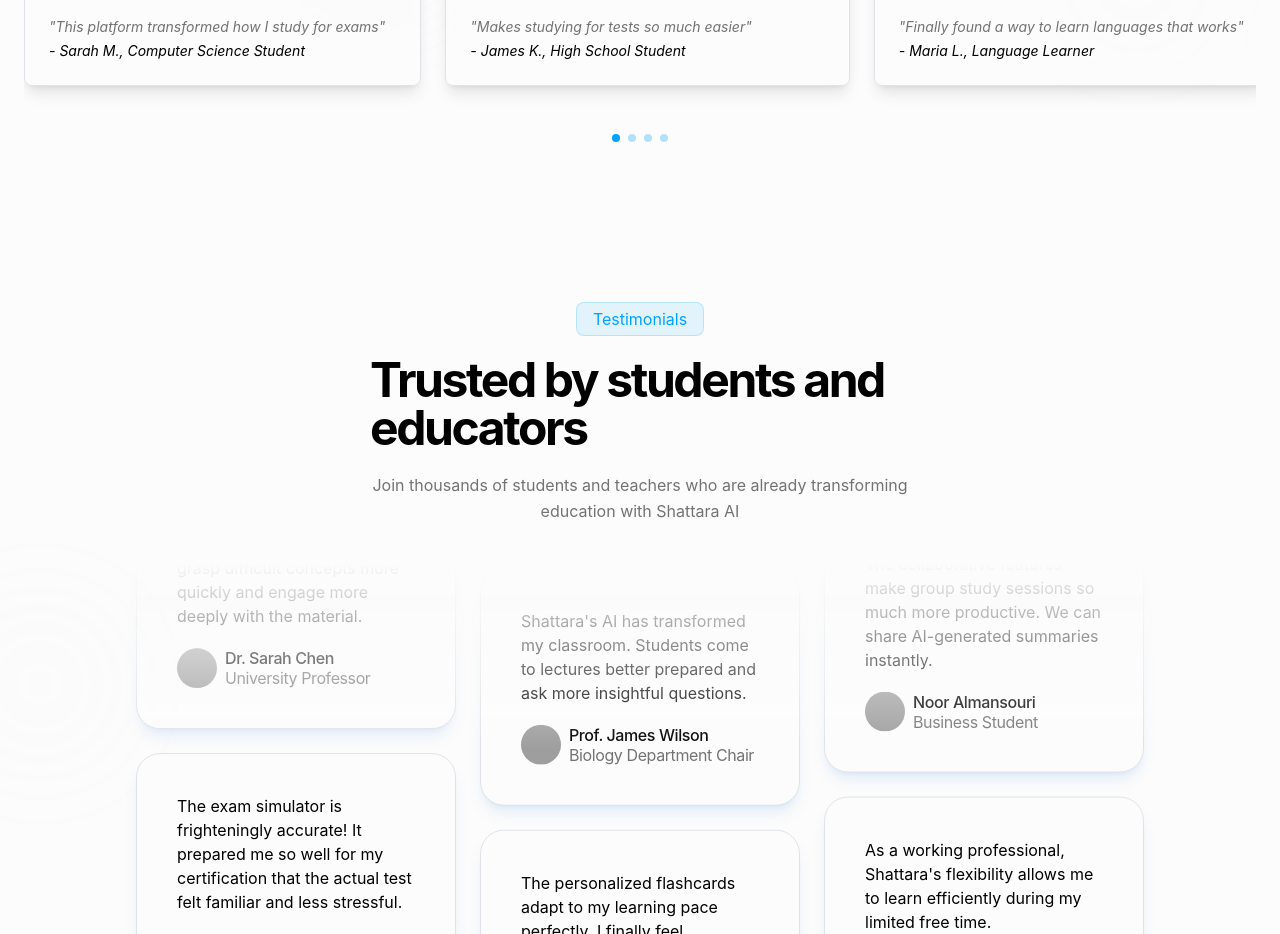
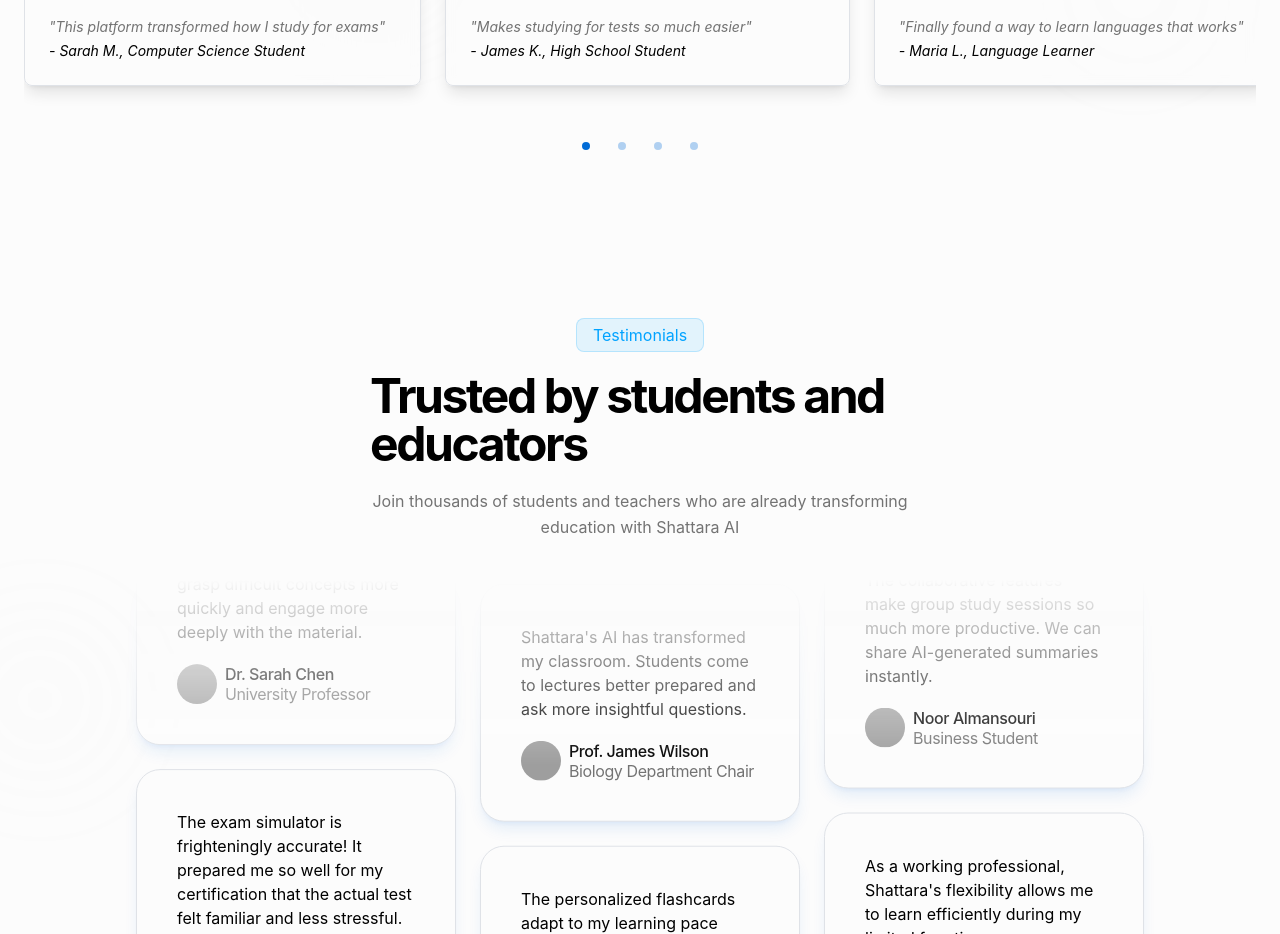
Before and after one commit to azzamalis/shattaraai, a React (Vite) app: page / in a window 1280 px wide. Shown: the part 3360-4294 px from the top of the page. Built offline with nearby package versions, Linux system fonts and the light colour scheme; grey boxes are pictures that could not be loaded.

Commit message:
Fix touch target size

```diff
--- a/src/components/UseCases.tsx
+++ b/src/components/UseCases.tsx
@@ -179,8 +179,10 @@ const UseCases = () => {
           </div>
 
           {/* Pagination Dots - Desktop Only */}
-          <div className="hidden md:flex justify-center gap-2 mt-6">
-            {useCases.map((_, index) => <button key={index} onClick={() => scrollToCard(index)} className={cn("w-2 h-2 rounded-full transition-colors", activeIndex === index ? "bg-[#00A3FF]" : "bg-[#00A3FF]/30")} aria-label={`Go to slide ${index + 1}`} />)}
+          <div className="hidden md:flex justify-center gap-3 mt-6">
+            {useCases.map((_, index) => <button key={index} onClick={() => scrollToCard(index)} className="w-6 h-6 rounded-full transition-colors flex items-center justify-center" aria-label={`Go to slide ${index + 1}`}>
+                <span className={cn("w-2 h-2 rounded-full transition-colors", activeIndex === index ? "bg-primary" : "bg-primary/30")} />
+              </button>)}
           </div>
         </div>
       </div>
```
